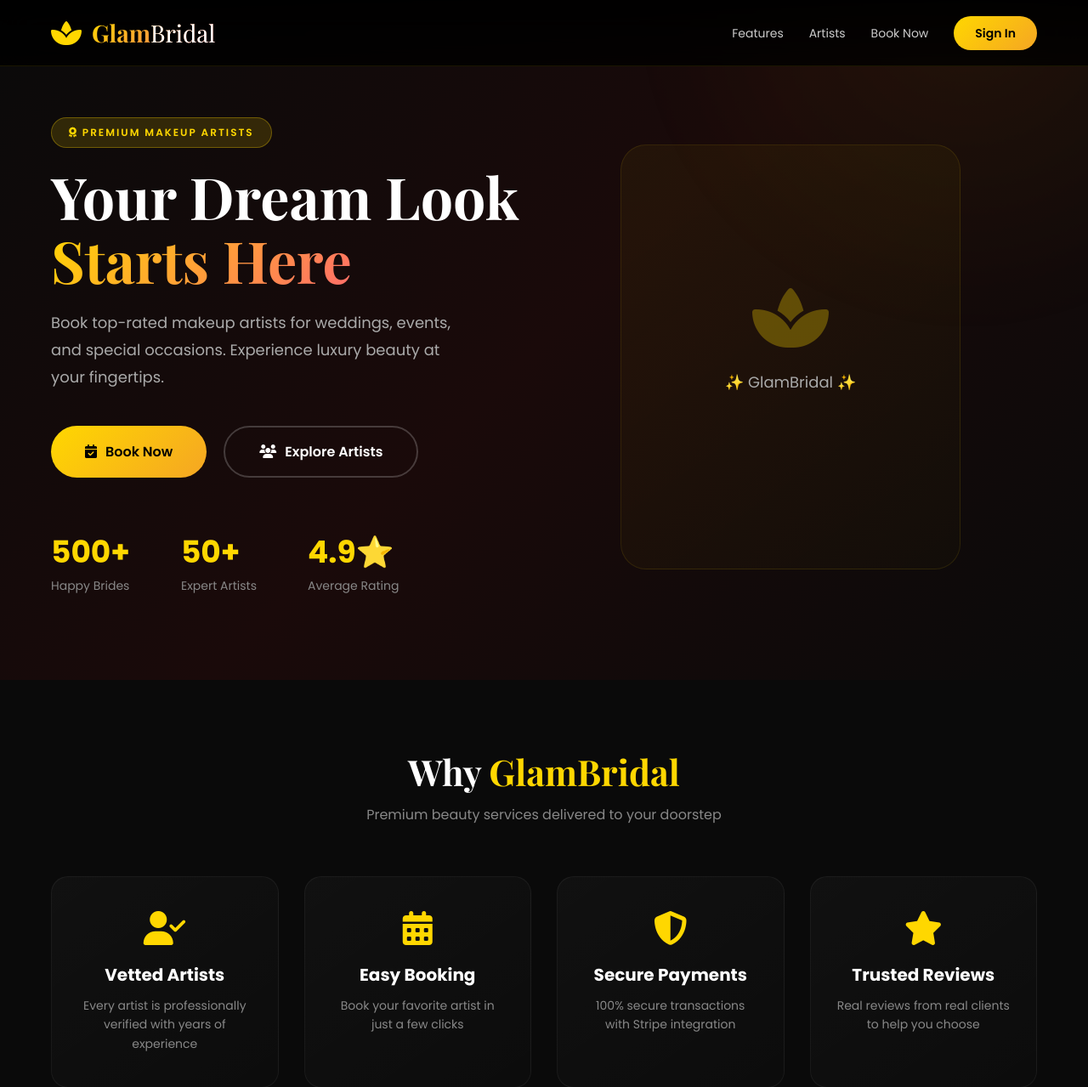
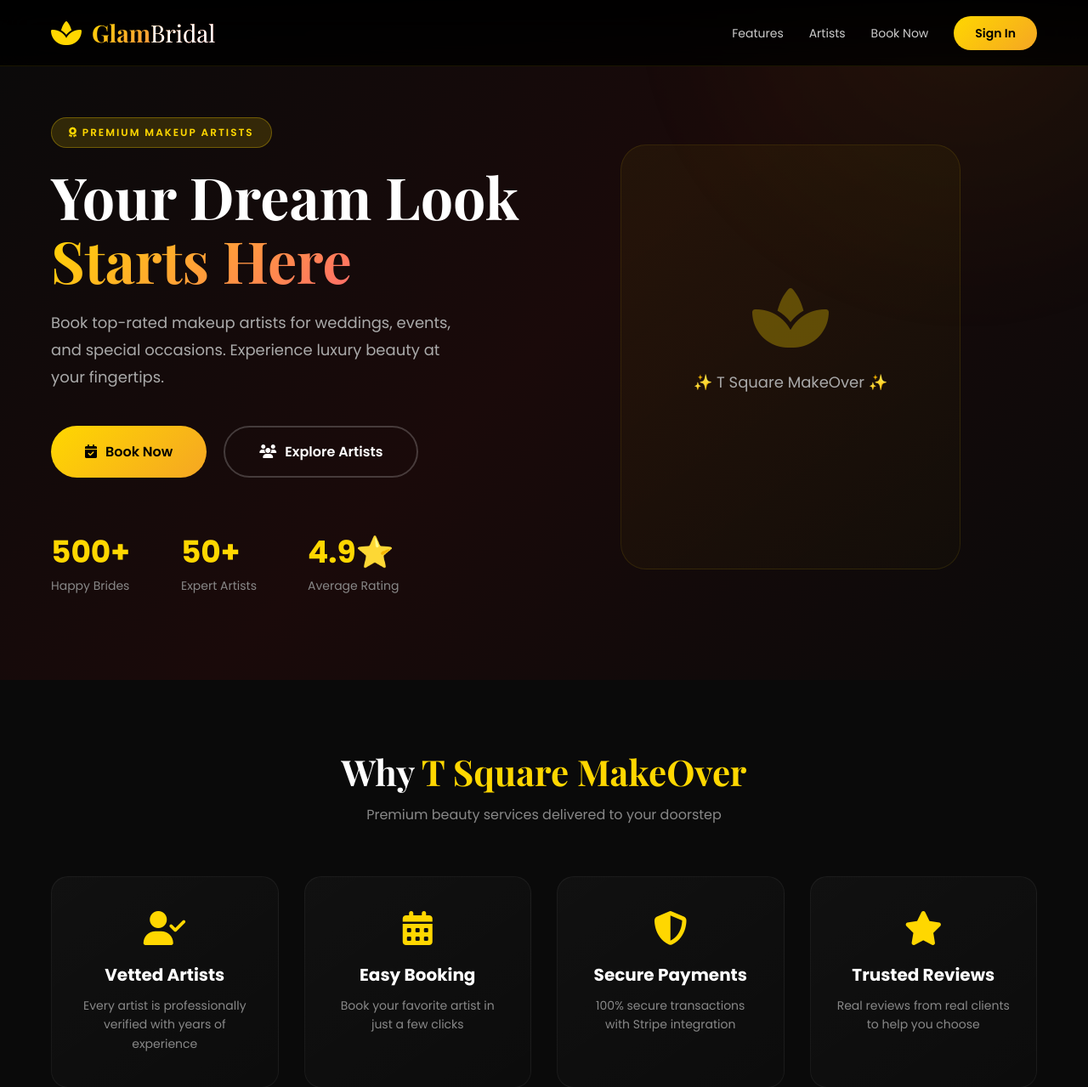
Before and after one commit to Rajkumar2664/DemoMakeup, a Flask app: page / in a window 1280 px wide. Shown: the top 1279 px of the page at 85% size. Run offline with Flask 3, Linux system fonts and the light colour scheme; data that the repository does not hold is empty.

Commit message:
Update index.html

```diff
--- a/templates/index.html
+++ b/templates/index.html
@@ -3,7 +3,7 @@
 <head>
     <meta charset="UTF-8">
     <meta name="viewport" content="width=device-width, initial-scale=1.0">
-    <title>GlamBridal - Premium Makeup Booking</title>
+    <title>T Square MakeOver - Premium Makeup Booking</title>
     <link href="https://fonts.googleapis.com/css2?family=Playfair+Display:wght@400;700&family=Poppins:wght@300;400;600;700&display=swap" rel="stylesheet">
     <link rel="stylesheet" href="https://cdnjs.cloudflare.com/ajax/libs/font-awesome/6.4.0/css/all.min.css">
     <style>
@@ -563,14 +563,14 @@
         <div class="hero-image">
             <div class="placeholder">
                 <i class="fas fa-spa"></i>
-                <p>✨ GlamBridal ✨</p>
+                <p>✨ T Square MakeOver ✨</p>
             </div>
         </div>
     </section>
 
     <section class="features" id="features">
         <div class="section-header">
-            <h2>Why <span style="color:#ffd700;">GlamBridal</span></h2>
+            <h2>Why <span style="color:#ffd700;">T Square MakeOver</span></h2>
             <p>Premium beauty services delivered to your doorstep</p>
         </div>
         <div class="features-grid">
@@ -682,7 +682,7 @@
             </div>
         </div>
         <div class="footer-bottom">
-            © 2026 GlamBridal. Made with <i class="fas fa-heart" style="color:#ff6b6b;"></i> for beauty enthusiasts.
+            © 2026 T square MakeOver. Made with <i class="fas fa-heart" style="color:#ff6b6b;"></i> for beauty enthusiasts.
         </div>
     </footer>
 
```
